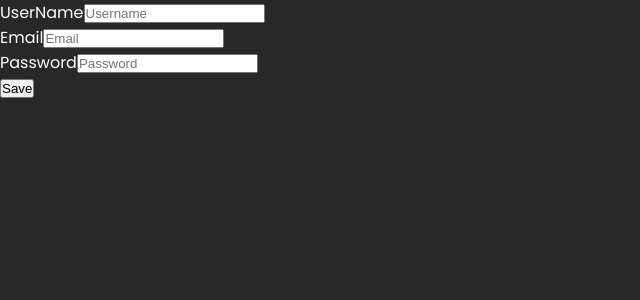
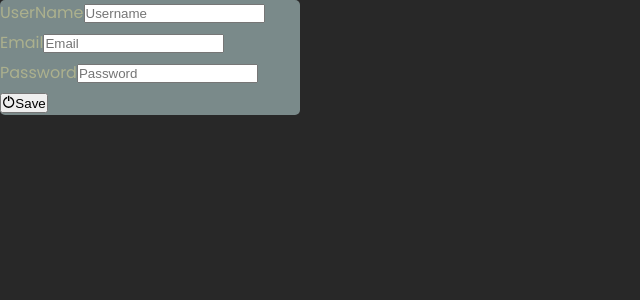
Before and after one commit to 404-Runtime-Terror/Password-Manager-Frontend, a Next.js app: page /components/Pages/DashboardPage/AccountsList/Account in a window 1280 px wide. Shown: the top 300 px of the page, without its empty margins (0-640 px from the left). Built offline with nearby package versions, Linux system fonts and the light colour scheme.

Commit message:
code verified

```diff
--- a/pages/components/Pages/DashboardPage/AccountsList/Account/index.jsx
+++ b/pages/components/Pages/DashboardPage/AccountsList/Account/index.jsx
@@ -1,25 +1,29 @@
 import React from "react";
-import style from "./styles.module.css";
+import style from "./style.module.css";
+import {GiPowerButton} from "react-icons/gi"
 // import style from "../../../DashboardPage/AccountsList/Account/style.module.css"
 // import "./style.module.css";
 
 function Account() {
   return (
     <>
-    <div className='Account'>
-      <div className='field'>
+    <div className={style.Account}>
+    {/* <div className="Account"> */}
+      <div className={style.field}>
         <label>UserName</label>
         <input type="text" name="username" placeholder='Username'/>
       </div>
-      <div className='field'>
+      <div className={style.field}>
         <label>Email</label>
         <input type="email" name="email" placeholder="Email"/>
       </div>
-      <div className='field'>
+      <div className={style.field}>
         <label>Password</label>
         <input type="password" name="password" placeholder="Password"/>
       </div>
-      <button className='field ui button'>Save</button>
+      <button className={style.fielduibutton}>
+        <GiPowerButton/>
+        Save</button>
       </div>
 
     </>
```
Also changed, not shown: pages/components/Pages/DashboardPage/AccountsList/Account/style.module.css (renamed from pages/components/Pages/DashboardPage/AccountsList/Account/styles.module.css).
